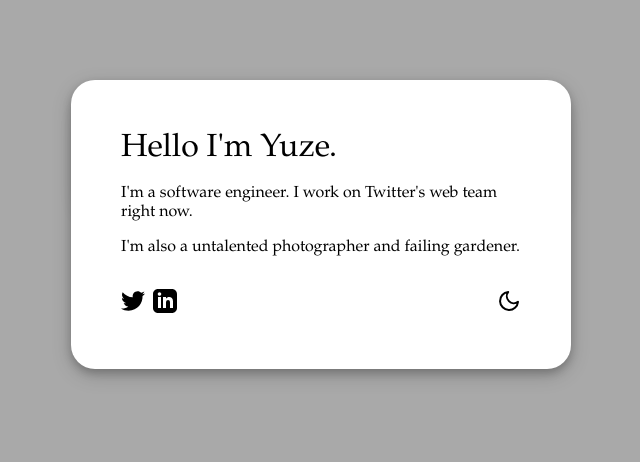
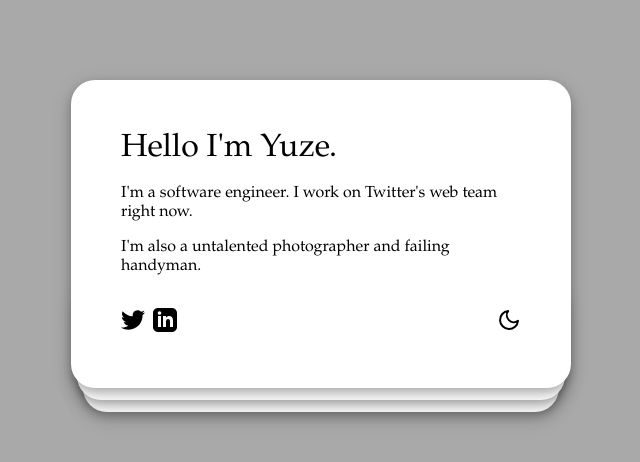
Before and after one commit to lan9/lang1z, a React app in the folder client/: page / in a window 1280 px wide. Shown: the top 462 px of the page, without its empty margins (319-959 px from the left). Built offline with nearby package versions, Linux system fonts and the light colour scheme.

Commit message:
implement card stack effect

```diff
--- a/client/src/App.js
+++ b/client/src/App.js
@@ -23,7 +23,7 @@ class App extends Component {
     this._toggleNightMode = this._toggleNightMode.bind(this);
     this._updateDimensions = this._updateDimensions.bind(this);
     this._renderContent = this._renderContent.bind(this);
-    this._renderMainCardBottomBar = this._renderMainCardBottomBar(this);
+    this._renderMainCardBottomBar = this._renderMainCardBottomBar.bind(this);
   }
 
   _toggleNightMode() {
@@ -66,21 +66,21 @@ class App extends Component {
       </Fragment>
     );
   }
-  _renderContent(init) {
+  _renderContent() {
+    //TODO find a better way to add additional styles
     const widthStyle = css`
       min-width: 200px;
       max-width: 400px;
     `;
     return (
       <CardDeck withStyle={widthStyle}>
-        <Card id={1} init={init} top={'1rem'} opacity={0.5}>
-          {'aa'}
-        </Card>
-        <Card id={0} init={init} bottomBarContent={this._renderMainCardBottomBar}>
+        <Card bottomBarContent={this._renderMainCardBottomBar()}>
           <div className="App-title">{"Hello I'm Yuze."}</div>
           <p>{`I'm a software engineer. I work on Twitter's web team right now.`}</p>
-          <p>{`I'm also a untalented photographer and failing gardener.`}</p>
+          <p>{`I'm also a untalented photographer and failing handyman.`}</p>
         </Card>
+        <Card>{'This card is left blank intentionally.'}</Card>
+        <Card>{'This too.'}</Card>
       </CardDeck>
     );
   }
@@ -94,20 +94,7 @@ class App extends Component {
       : { backdropColor: 'darkgray', bgColor: 'white', textColor: 'black' };
     return (
       <ThemeProvider theme={theme}>
-        <Backdrop>
-          <Transition in={show} timeout={0} mountOnEnter unmountOnExit appear={true}>
-            {state => {
-              switch (state) {
-                case 'entering':
-                  return this._renderContent(true);
-                case 'entered':
-                case 'exiting':
-                case 'exited':
-                  return this._renderContent(false);
-              }
-            }}
-          </Transition>
-        </Backdrop>
+        <Backdrop>{this._renderContent()}</Backdrop>
       </ThemeProvider>
     );
   }
--- a/client/src/Card.js
+++ b/client/src/Card.js
@@ -16,29 +16,32 @@ class Card extends React.PureComponent {
 
 Card.propTypes = {
   bottomBarContent: PropTypes.object,
+  bottom: PropTypes.string,
   id: PropTypes.number,
   init: PropTypes.bool,
   top: PropTypes.string,
   opacity: PropTypes.number,
   textColor: PropTypes.string,
   bgColor: PropTypes.string,
-  style: PropTypes.string
+  zIndex: PropTypes.number,
+  marginBottom: PropTypes.string
 };
 const Content = styled.div`
+  bottom: ${props => (props.bottom === undefined ? 0 : props.bottom)};
+  margin-bottom: ${props => (props.marginBottom === undefined ? '1.5rem' : props.marginBottom)};
   left: 50%;
-  transform: translateX(-50%);
-  position: absolute;
+  position: relative;
   color: ${props => props.theme.textColor};
-  opacity: ${props => (props.init ? '0' : '1')};
+  transform: translate(-50%);
   transition: 0.5s 0.3s;
   width: ${props => `${100 - 3 * (props.id || 0)}%`};
-  top: ${props => (props.top === undefined ? '0' : props.top)};
   opacity: ${props => (props.opacity === undefined ? 1 : props.opacity)};
   background-color: ${props => props.theme.bgColor};
   border-radius: 1.5rem;
   padding: 50px;
   box-shadow: 0 4px 8px 0 rgba(0, 0, 0, 0.2), 0 6px 20px 0 rgba(0, 0, 0, 0.19);
-  ${props => props.style};
+  z-index: ${props => (props.zIndex === undefined ? 0 : props.zIndex)};
+  };
 `;
 
 const BottomBar = styled.div`
--- a/client/src/CardDeck.js
+++ b/client/src/CardDeck.js
@@ -1,16 +1,86 @@
 import styled from 'styled-components';
-import React from "react";
-import PropTypes from "prop-types";
+import React from 'react';
+import PropTypes from 'prop-types';
+import ReactDOM from 'react-dom';
+import Transition from 'react-transition-group/Transition';
 
 class CardDeck extends React.PureComponent {
-    render() {
-        return <StyledDiv {...this.props} />;
+  constructor(props, context) {
+    super(props, context);
+    this._setRefs = this._setRefs.bind(this);
+    this._refs = [];
+    this._bottoms = [];
+    this.state = {
+      initialRendered: false
+    };
+  }
+
+  componentDidMount() {
+    this._refs.forEach(ref => {
+      this._bottoms.push(ReactDOM.findDOMNode(ref).clientHeight);
+    });
+    for (let i = 1; i < this._bottoms.length; i++) {
+      for (let j = i + 1; j < this._bottoms.length; j++) {
+        this._bottoms[j] += this._bottoms[i];
+      }
     }
+    this.setState({ initialRendered: true });
+  }
+
+  render() {
+    return (
+      //TODO I don't really know why it worked
+      <Transition in={true} timeout={1000} mountOnEnter unmountOnExit appear={true}>
+        {state => {
+          switch (state) {
+            case 'entering':
+            case 'entered':
+              return this._renderContent(true);
+            case 'exiting':
+            case 'exited':
+              return this._renderContent(false);
+          }
+        }}
+      </Transition>
+    );
+  }
+  _renderContent(init) {
+    const { children } = this.props;
+    const { initialRendered } = this.state;
+    const clonedElement = children.map((e, index) => {
+      const makeAdditionalProps = index => {
+        const refCallback = this._setRefs(index);
+        const bottomValue =
+          index === 0 || this._bottoms[index] === undefined
+            ? '0'
+            : Math.floor(this._bottoms[index] * 0.9).toString() + 'px';
+        return {
+          id: index,
+          key: 'card_' + index.toString(),
+          ref: refCallback,
+          bottom: bottomValue,
+          zIndex: this._refs.length - index,
+          marginBottom: initialRendered ? '0' : '1.5rem',
+          opacity: init ? 1 : 0
+        };
+      };
+      return React.cloneElement(e, makeAdditionalProps(index));
+    });
+
+    return <StyledDiv {...this.props}>{clonedElement}</StyledDiv>;
+  }
+
+  _setRefs(index) {
+    const i = index;
+    return el => {
+      this._refs[i] = el;
+    };
+  }
 }
 
 CardDeck.propTypes = {
-    init: PropTypes.bool,
-    withStyle: PropTypes.string
+  init: PropTypes.bool,
+  withStyle: PropTypes.array
 };
 
 const StyledDiv = styled.div`
@@ -21,4 +91,4 @@ const StyledDiv = styled.div`
   ${props => props.withStyle};
 `;
 
-export default StyledDiv;
+export default CardDeck;
```
